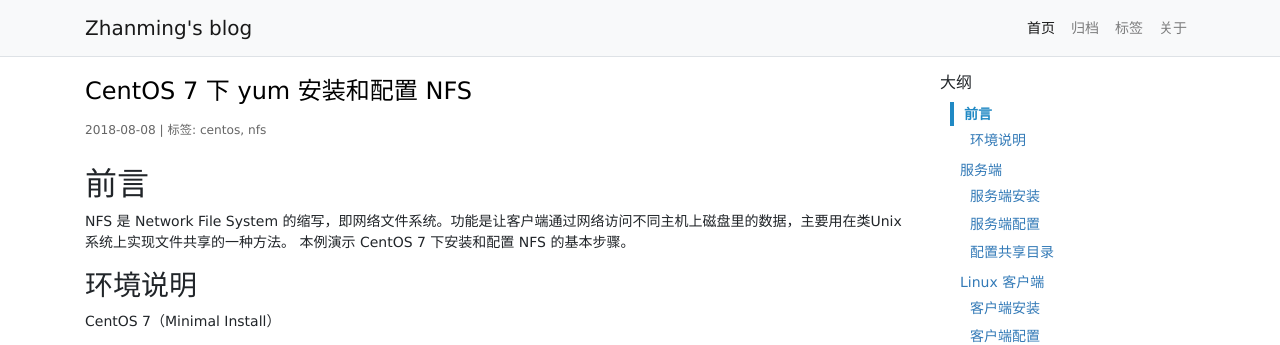
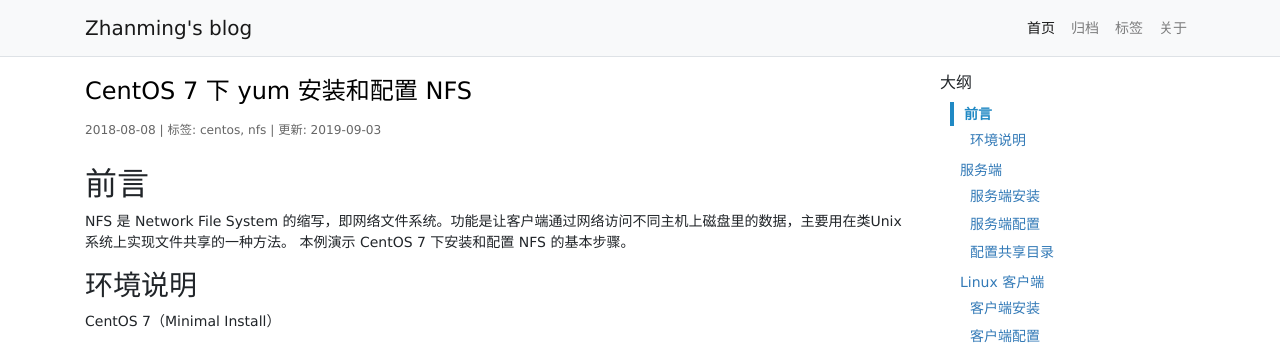
Before and after one commit to zhanming/zhanming.github.com, a Jekyll site: the page built from _posts/2018-08-08-how-to-install-nfs-on-centos-7.markdown, in a window 1280 px wide and 900 px high. Shown: the top 345 px of the window. Built offline with Jekyll 4.4.1, drawn with Linux system fonts in a browser that asks for light colours; comment, search, counter and statistics services are not loaded.

Commit message:
add update date.

```diff
--- a/_posts/2018-08-08-how-to-install-nfs-on-centos-7.markdown
+++ b/_posts/2018-08-08-how-to-install-nfs-on-centos-7.markdown
@@ -3,6 +3,7 @@ layout: post
 title: CentOS 7 下 yum 安装和配置 NFS
 categories: [Linux]
 tags: [centos, nfs]
+update: 2019-09-03
 summary: NFS 是 Network File System 的缩写，即网络文件系统。功能是让客户端通过网络访问不同主机上磁盘里的数据，主要用在类Unix系统上实现文件共享的一种方法。 本例演示 CentOS 7 下安装和配置 NFS 的基本步骤。
 ---
 ## 前言
```
